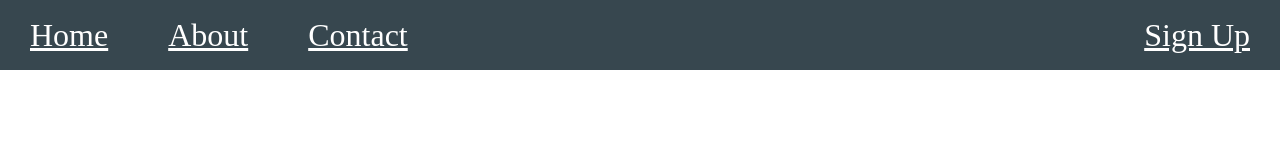
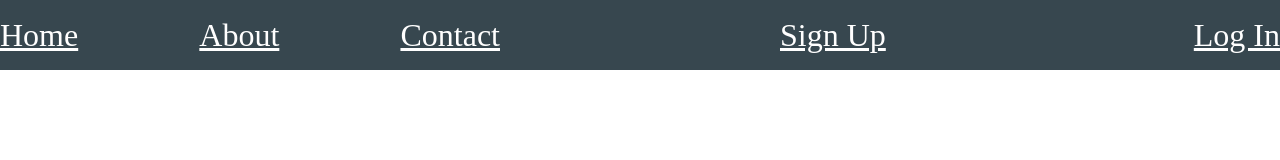
Before and after one commit to mmgmae/practice, a plain HTML site: page html_and_css_bootcamp/u21_v186_flexboxnavbar.html in a window 1280 px wide. Drawn offline with Linux system fonts and the light colour scheme.

Commit message:
complete nested flex container example

```diff
--- a/html_and_css_bootcamp/u21_v186_app.css
+++ b/html_and_css_bootcamp/u21_v186_app.css
@@ -6,16 +6,23 @@ body {
     background-color: #37474f;
     height: 70px;
     display: flex;
-    justify-content: flex-start;
+    justify-content: space-between;
     align-items: center;
+}
+
+.left {
+    display: flex;
+    justify-content: space-between;
+    width: 500px;
+}
+
+.right  {
+    display: flex;
+    justify-content: space-between;
+    width: 500px;
 }
 
 .navlink {
     color: white;
     font-size: 2rem;
-    margin: 0 30px;
 }
-
-.right {
-    margin-left: auto;
-}
--- a/html_and_css_bootcamp/u21_v186_flexboxnavbar.html
+++ b/html_and_css_bootcamp/u21_v186_flexboxnavbar.html
@@ -10,12 +10,17 @@
 </head>
 
 <body>
-    <nav class="navbar">
-        <a href="#" class="navlink">Home</a>
-        <a href="#" class="navlink">About</a>
-        <a href="#" class="navlink">Contact</a>
-        <a href="#" class="navlink right">Sign Up</a>
-    </nav>
+    <header class="navbar">
+        <nav class="left">
+            <a href="#" class="navlink">Home</a>
+            <a href="#" class="navlink">About</a>
+            <a href="#" class="navlink">Contact</a>
+        </nav>
+        <nav class="right">
+            <a href="#" class="navlink">Sign Up</a>
+            <a href="#" class="navlink">Log In</a>
+        </nav>
+    </header>
 </body>
 
 </html>
```
